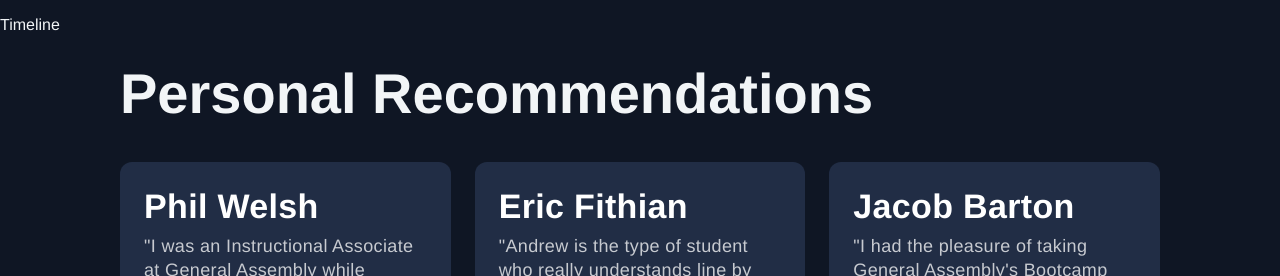
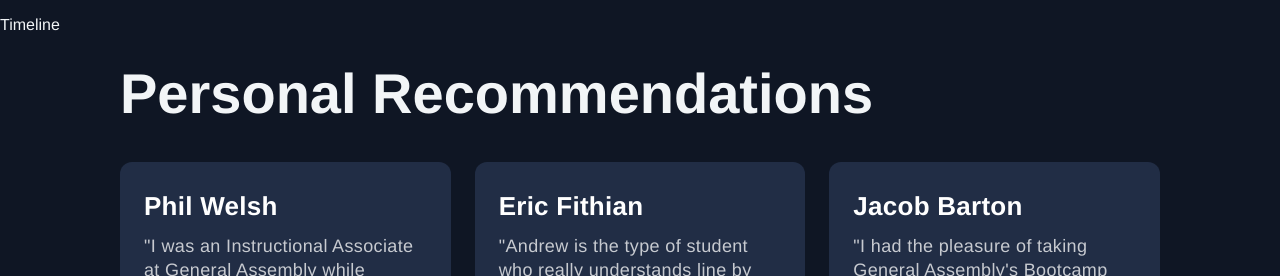
Before and after one commit to andrew-merz/portfolio_website, a Next.js app: page / in a window 1280 px wide. Shown: the part 2936-3212 px from the top of the page. Built offline with nearby package versions, Linux system fonts and the light colour scheme.

Commit message:
working on recommendations layout

```diff
--- a/src/components/Acomplishments/AcomplishmentsStyles.js
+++ b/src/components/Acomplishments/AcomplishmentsStyles.js
@@ -28,7 +28,8 @@ export const Box = styled.div`
   height: 425px;
   padding: 24px;
   @media ${(props) => props.theme.breakpoints.lg} {
-    height: 400px;
+    height: 420px;
+    padding: 16px;
   }
 
   @media ${(props) => props.theme.breakpoints.md} {
@@ -37,7 +38,7 @@ export const Box = styled.div`
   }
 
   @media ${(props) => props.theme.breakpoints.sm} {
-    height: 150px;
+    height: 200px;
     padding: 12px;
 
     &:nth-child(2n) {
@@ -48,14 +49,14 @@ export const Box = styled.div`
 export const BoxNum = styled.h5`
   font-style: normal;
   font-weight: 600;
-  font-size: 34px;
+  font-size: 26px;
   line-height: 40px;
   letter-spacing: 0.01em;
   color: #ffffff;
   margin-bottom: 8px;
 
   @media ${(props) => props.theme.breakpoints.md} {
-    font-size: 20px;
+    font-size: 16px;
     line-height: 32px;
   }
   @media ${(props) => props.theme.breakpoints.sm} {
@@ -78,8 +79,8 @@ export const BoxText = styled.p`
   }
 
   @media ${(props) => props.theme.breakpoints.sm} {
-    font-size: 14px;
-    line-height: 14px;
+    font-size: 16px;
+    line-height: 16px;
   }
 `;
 
```
